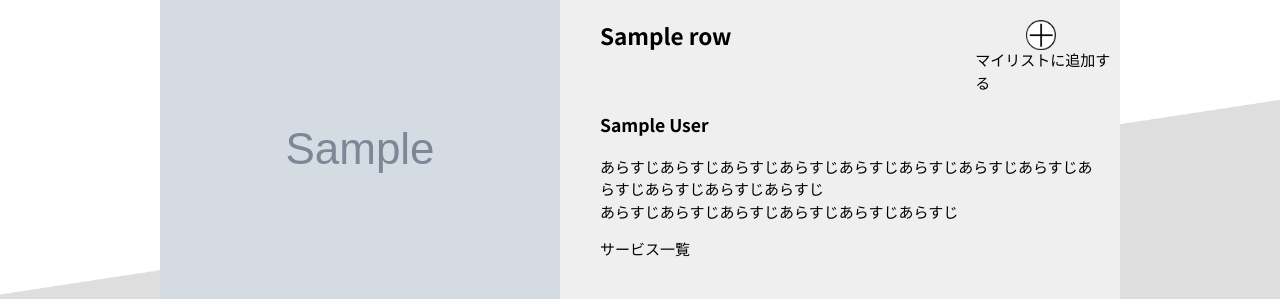
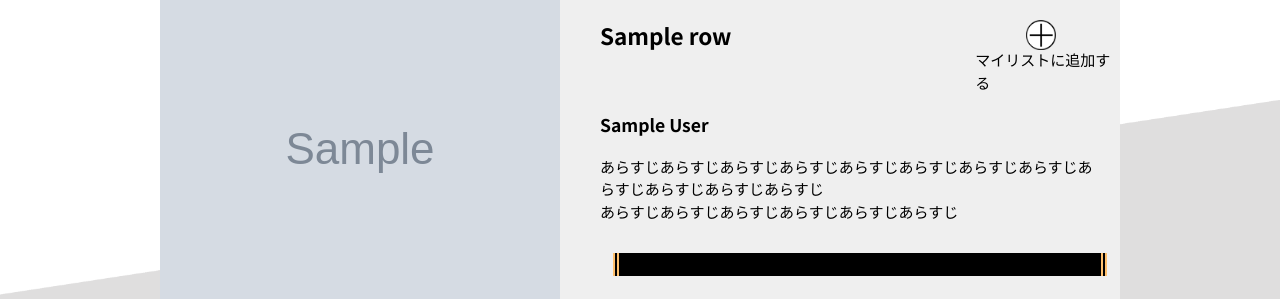
Before and after one commit to ReiSasajima/white-tshirt, a Flask app: template templates/sample.html in a window 1280 px wide. Shown: the part 1966-2265 px from the top of the page. Run offline with Flask 2, Linux system fonts and the light colour scheme; the template is opened without the code that fills it: most values are stand-ins (such as "Sample title", 1, 10 or a date in 2020); grey boxes marked "Sample" are stand-in pictures; some libraries are stand-ins or nearby versions.

Commit message:
Sun, Sep 18, 2022, 5:58 AM +00:00

```diff
--- a/static/css/style_sample.css
+++ b/static/css/style_sample.css
@@ -250,7 +250,14 @@ button {
   height:30px;
   border: none;
 }
+/* サービス一覧を表示 */
 .service{
   display:flex;
-
 }
+.service_iciran{
+  margin: 1em auto;
+  background: black; /* 背景色 */
+  border-left: double 6px #ffc06e; /* 左線の色 */
+  border-right: double 6px #ffc06e; /* 右線の色 */
+  width: 95%;
+}
--- a/templates/sample.html
+++ b/templates/sample.html
@@ -87,7 +87,7 @@
                     あらすじあらすじあらすじあらすじあらすじあらすじ
                 </p>
                 <div class="service">
-                    <div class="service_ichiran">サービス一覧</div>
+                    <div class="service_iciran">サービス一覧</div>
                 </div>
 
 
```
